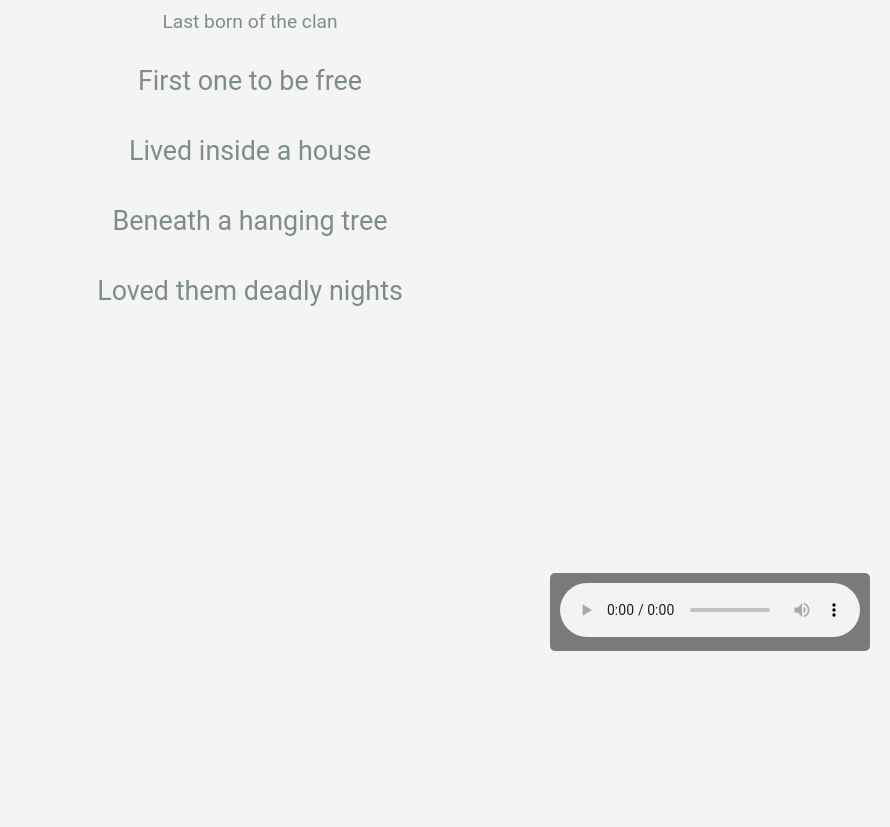
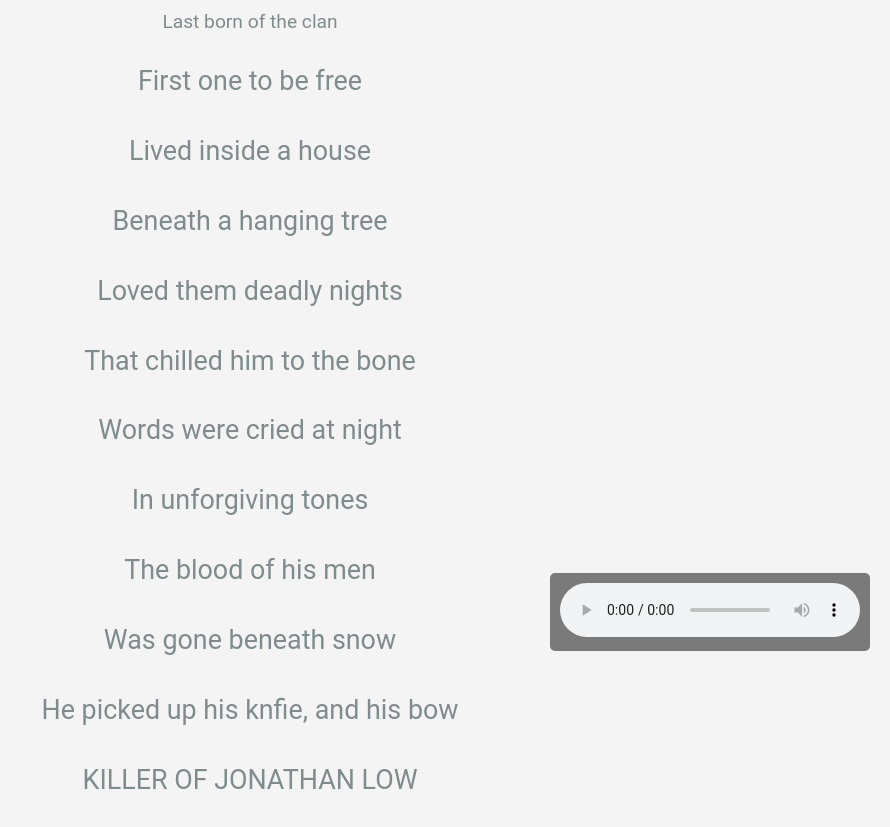
Before and after one commit to spencerledger/low, a plain HTML site: page index.html in a window 1280 px wide. Shown: the part 129-956 px from the top of the page, without its empty margins (390-1280 px from the left). Before the commit the page ends 800 px from the top, so only its background shows below. Drawn offline with Linux system fonts and the light colour scheme.

Commit message:
Update index.html

```diff
--- a/index.html
+++ b/index.html
@@ -59,10 +59,17 @@
             <p>Lived inside a house</p>
             <p>Beneath a hanging tree</p>
             <p>Loved them deadly nights</p>
+            <p>That chilled him to the bone</p>
+            <p>Words were cried at night</p>
+            <p>In unforgiving tones</p>
+            <p>The blood of his men</p>
+            <p>Was gone beneath snow</p>
+            <p>He picked up his knfie, and his bow</p>
+            <p>KILLER OF JONATHAN LOW</p>
         </div>
     </main>
 
-    <!-- Audio Player at the bottom-right corner -->
+    <!-- Audio Player at the bottom-right corner with autoplay -->
     <div class="audio-container">
         <audio controls autoplay>
             <source src="JonathanLow.mp3" type="audio/mp3">
```
